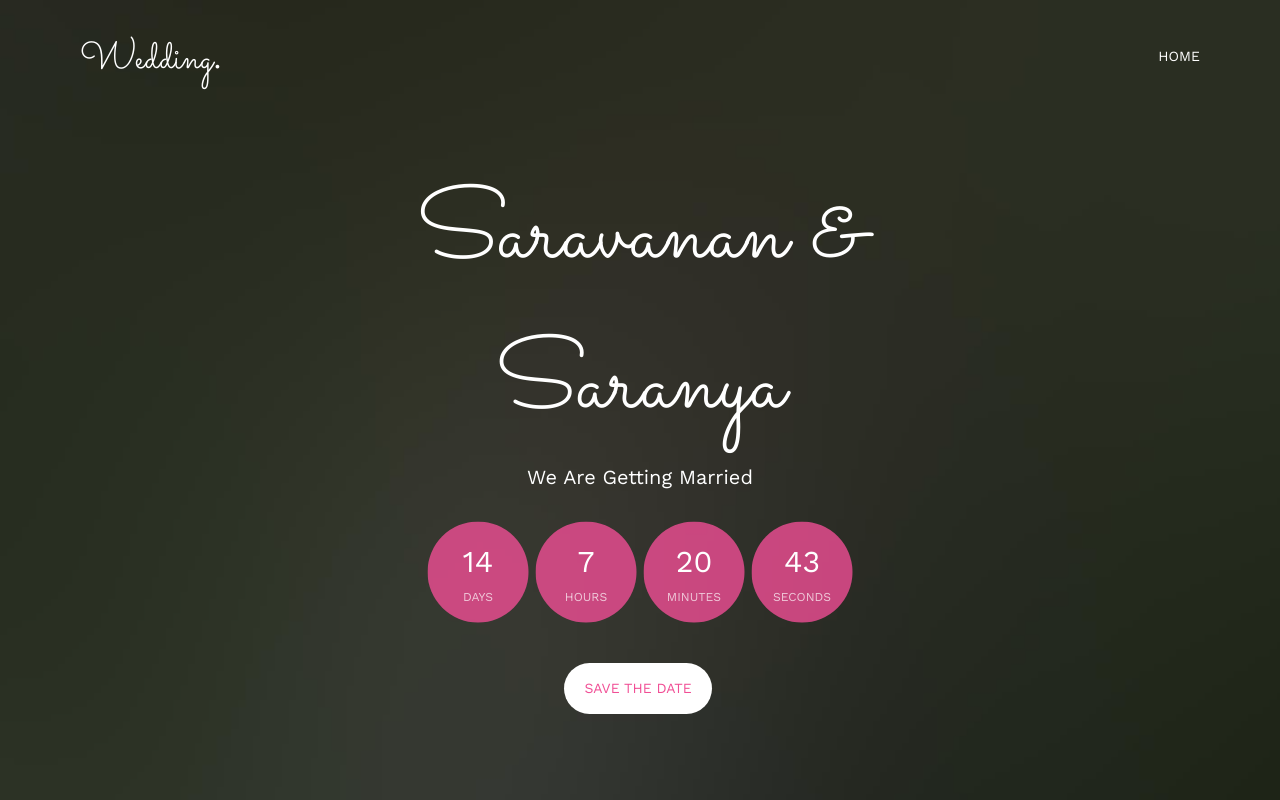
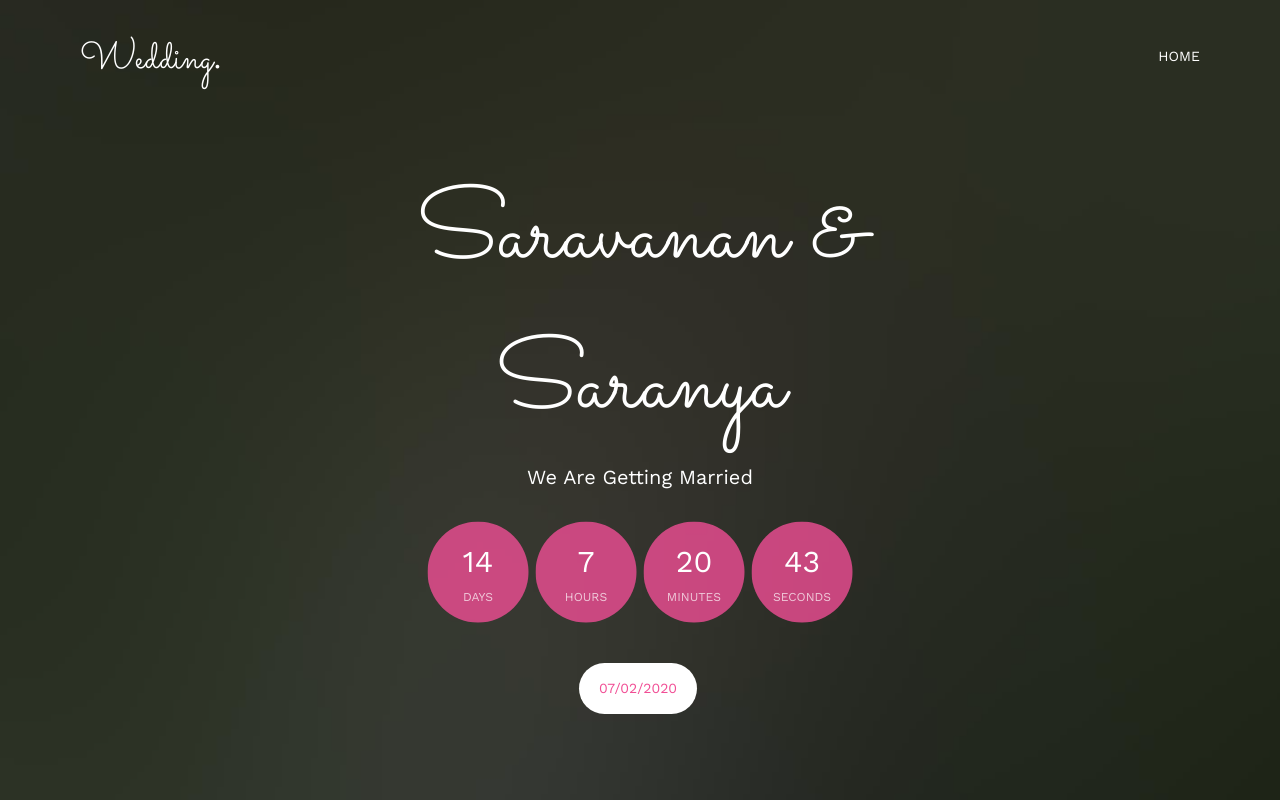
Before and after one commit to AvinashKumar3000/wedding, a plain HTML site: page index.html in a window 1280 px wide. Shown: the top 800 px of the page. Drawn offline with nearby package versions, Linux system fonts and the light colour scheme; files whose address does not match are found by name.

Commit message:
save the date to actual date

```diff
--- a/index.html
+++ b/index.html
@@ -97,7 +97,7 @@
 							<h1>Saravanan &amp; Saranya</h1>
 							<h2>We Are Getting Married</h2>
 							<div class="simply-countdown simply-countdown-one"></div>
-							<p><a href="#" class="btn btn-default btn-sm">Save the date</a></p>
+							<p><a href="#" class="btn btn-default btn-sm">07/02/2020</a></p>
 						</div>
 					</div>
 				</div>
```
